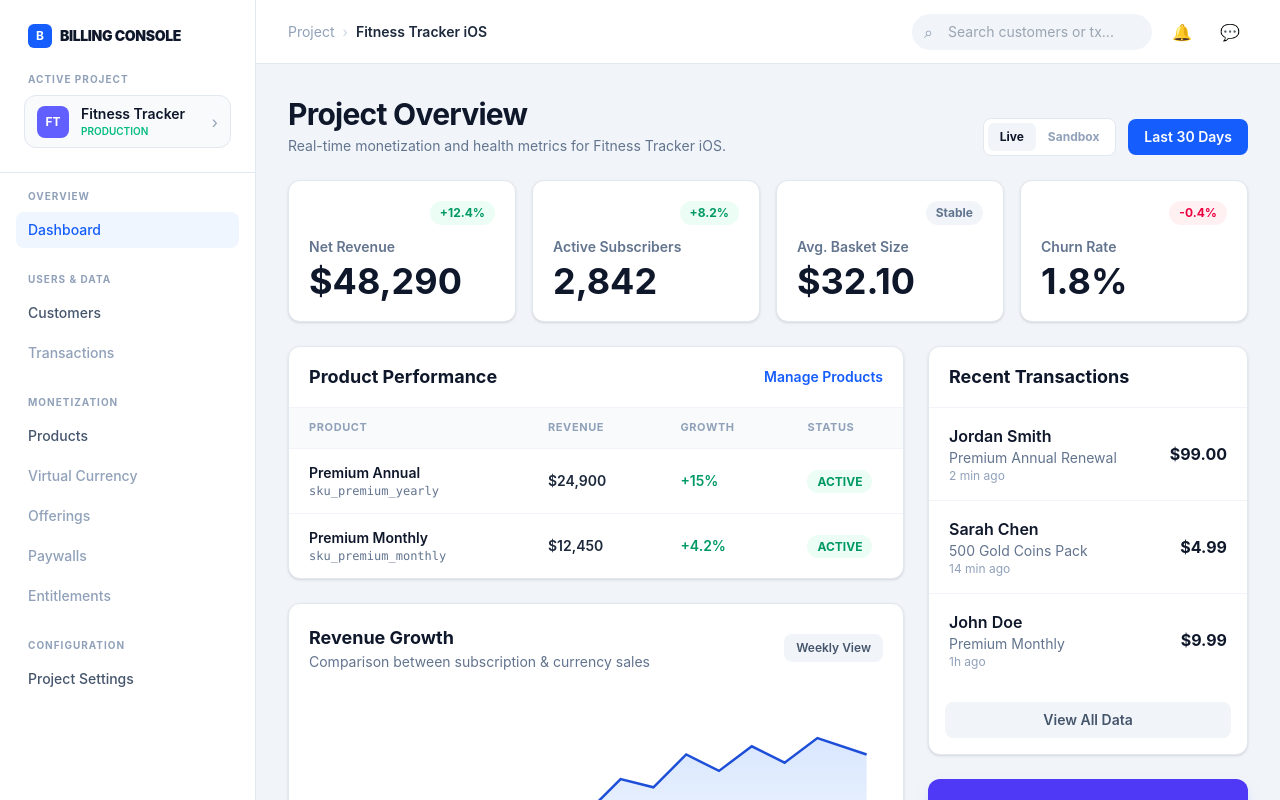
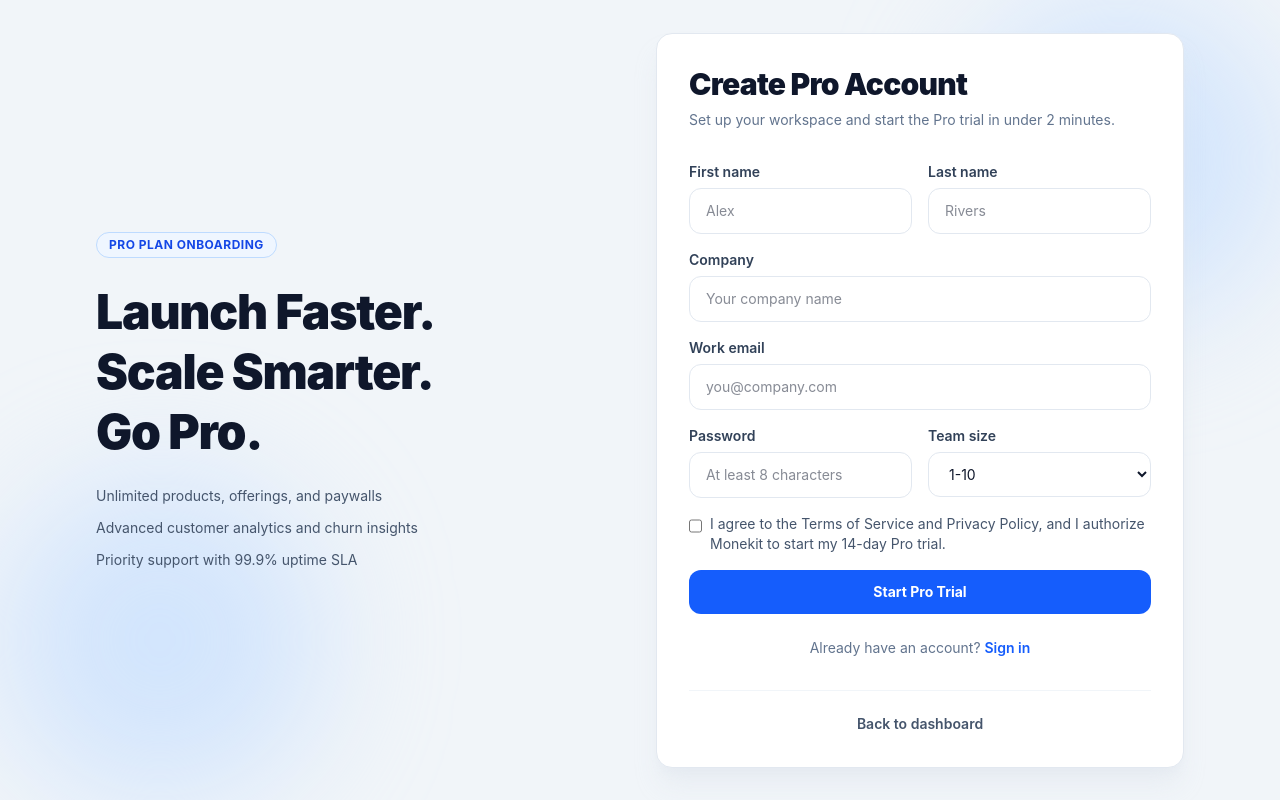
Before and after one commit to phucchp/monekit-dashboard-pro, a React (Vite) app: page /monekit-dashboard-pro/signup in a window 1280 px wide. Before the commit this address led to /monekit-dashboard-pro/. Shown: the top 800 px of the page. Built offline with nearby package versions, Linux system fonts and the light colour scheme.

Commit message:
Add signup and forgot-password auth screens

```diff
--- /dev/null
+++ b/src/pages/ForgotPasswordPage.tsx
@@ -0,0 +1,65 @@
+import { Link } from 'react-router-dom'
+
+function ForgotPasswordPage() {
+  return (
+    <section className="relative min-h-screen overflow-hidden bg-slate-100 text-slate-900">
+      <div className="pointer-events-none absolute inset-0">
+        <div className="absolute top-0 left-0 h-80 w-80 rounded-full bg-blue-200/60 blur-3xl" />
+        <div className="absolute right-0 bottom-0 h-80 w-80 rounded-full bg-indigo-200/60 blur-3xl" />
+      </div>
+
+      <div className="relative mx-auto grid min-h-screen w-full max-w-6xl items-center gap-8 px-4 py-8 sm:px-6 lg:grid-cols-2 lg:px-8">
+        <aside className="hidden lg:block">
+          <p className="inline-flex rounded-full border border-blue-200 bg-blue-50 px-3 py-1 text-xs font-bold tracking-[0.5px] text-blue-700 uppercase">
+            Account Recovery
+          </p>
+          <h1 className="mt-6 text-5xl leading-tight font-black tracking-tight text-slate-900">
+            Reset Password.
+            <br />
+            Get Back To
+            <br />
+            Your Workspace.
+          </h1>
+          <p className="mt-5 max-w-md text-base text-slate-600">
+            Enter your work email and we will send a secure password reset link.
+          </p>
+        </aside>
+
+        <div className="w-full rounded-2xl border border-slate-200 bg-white p-6 shadow-xl shadow-slate-200/70 sm:p-8">
+          <div>
+            <h2 className="text-3xl font-black tracking-tight text-slate-900">Forgot Password</h2>
+            <p className="mt-2 text-sm text-slate-500">
+              We will send instructions to your email to reset your password.
+            </p>
+          </div>
+
+          <form className="mt-8 space-y-4">
+            <label className="block">
+              <span className="mb-1.5 block text-sm font-semibold text-slate-700">Work Email</span>
+              <input
+                type="email"
+                placeholder="you@company.com"
+                className="w-full rounded-xl border border-slate-200 px-4 py-3 text-sm outline-none transition focus:border-blue-500 focus:ring-4 focus:ring-blue-100"
+              />
+            </label>
+
+            <button
+              type="button"
+              className="w-full rounded-xl bg-blue-600 px-4 py-3 text-sm font-bold text-white transition hover:bg-blue-700"
+            >
+              Send Reset Link
+            </button>
+          </form>
+
+          <div className="mt-8 border-t border-slate-100 pt-5 text-center">
+            <Link to="/login" className="text-sm font-semibold text-blue-600 hover:text-blue-700">
+              Back to sign in
+            </Link>
+          </div>
+        </div>
+      </div>
+    </section>
+  )
+}
+
+export default ForgotPasswordPage
--- a/src/pages/LoginPage.tsx
+++ b/src/pages/LoginPage.tsx
@@ -58,9 +58,12 @@ function LoginPage() {
                 <input type="checkbox" className="h-4 w-4 rounded border-slate-300 text-blue-600" />
                 Remember me
               </label>
-              <a href="#" className="text-sm font-semibold text-blue-600 hover:text-blue-700">
+              <Link
+                to="/forgot-password"
+                className="text-sm font-semibold text-blue-600 hover:text-blue-700"
+              >
                 Forgot password?
-              </a>
+              </Link>
             </div>
 
             <button
@@ -96,9 +99,9 @@ function LoginPage() {
 
           <p className="mt-6 text-center text-sm text-slate-500">
             New here?{' '}
-            <a href="#" className="font-semibold text-blue-600 hover:text-blue-700">
+            <Link to="/signup" className="font-semibold text-blue-600 hover:text-blue-700">
               Create an account
-            </a>
+            </Link>
           </p>
 
           <div className="mt-8 border-t border-slate-100 pt-5 text-center">
--- /dev/null
+++ b/src/pages/SignUpPage.tsx
@@ -0,0 +1,137 @@
+import { Link } from 'react-router-dom'
+
+function SignUpPage() {
+  return (
+    <section className="relative min-h-screen overflow-hidden bg-slate-100 text-slate-900">
+      <div className="pointer-events-none absolute inset-0">
+        <div className="absolute top-0 right-0 h-80 w-80 rounded-full bg-blue-200/60 blur-3xl" />
+        <div className="absolute bottom-0 left-0 h-80 w-80 rounded-full bg-blue-200/60 blur-3xl" />
+      </div>
+
+      <div className="relative mx-auto grid min-h-screen w-full max-w-6xl items-center gap-8 px-4 py-8 sm:px-6 lg:grid-cols-2 lg:px-8">
+        <aside className="hidden lg:block">
+          <p className="inline-flex rounded-full border border-blue-200 bg-blue-50 px-3 py-1 text-xs font-bold tracking-[0.5px] text-blue-700 uppercase">
+            Pro Plan Onboarding
+          </p>
+          <h1 className="mt-6 text-5xl leading-tight font-black tracking-tight text-slate-900">
+            Launch Faster.
+            <br />
+            Scale Smarter.
+            <br />
+            Go Pro.
+          </h1>
+          <ul className="mt-6 space-y-3 text-sm text-slate-600">
+            <li>Unlimited products, offerings, and paywalls</li>
+            <li>Advanced customer analytics and churn insights</li>
+            <li>Priority support with 99.9% uptime SLA</li>
+          </ul>
+        </aside>
+
+        <div className="w-full rounded-2xl border border-slate-200 bg-white p-6 shadow-xl shadow-slate-200/70 sm:p-8">
+          <div>
+            <h2 className="text-3xl font-black tracking-tight text-slate-900">
+              Create Pro Account
+            </h2>
+            <p className="mt-2 text-sm text-slate-500">
+              Set up your workspace and start the Pro trial in under 2 minutes.
+            </p>
+          </div>
+
+          <form className="mt-8 space-y-4">
+            <div className="grid gap-4 sm:grid-cols-2">
+              <label className="block">
+                <span className="mb-1.5 block text-sm font-semibold text-slate-700">
+                  First name
+                </span>
+                <input
+                  type="text"
+                  placeholder="Alex"
+                  className="w-full rounded-xl border border-slate-200 px-4 py-3 text-sm outline-none transition focus:border-blue-500 focus:ring-4 focus:ring-blue-100"
+                />
+              </label>
+              <label className="block">
+                <span className="mb-1.5 block text-sm font-semibold text-slate-700">Last name</span>
+                <input
+                  type="text"
+                  placeholder="Rivers"
+                  className="w-full rounded-xl border border-slate-200 px-4 py-3 text-sm outline-none transition focus:border-blue-500 focus:ring-4 focus:ring-blue-100"
+                />
+              </label>
+            </div>
+
+            <label className="block">
+              <span className="mb-1.5 block text-sm font-semibold text-slate-700">Company</span>
+              <input
+                type="text"
+                placeholder="Your company name"
+                className="w-full rounded-xl border border-slate-200 px-4 py-3 text-sm outline-none transition focus:border-blue-500 focus:ring-4 focus:ring-blue-100"
+              />
+            </label>
+
+            <label className="block">
+              <span className="mb-1.5 block text-sm font-semibold text-slate-700">Work email</span>
+              <input
+                type="email"
+                placeholder="you@company.com"
+                className="w-full rounded-xl border border-slate-200 px-4 py-3 text-sm outline-none transition focus:border-blue-500 focus:ring-4 focus:ring-blue-100"
+              />
+            </label>
+
+            <div className="grid gap-4 sm:grid-cols-2">
+              <label className="block">
+                <span className="mb-1.5 block text-sm font-semibold text-slate-700">Password</span>
+                <input
+                  type="password"
+                  placeholder="At least 8 characters"
+                  className="w-full rounded-xl border border-slate-200 px-4 py-3 text-sm outline-none transition focus:border-blue-500 focus:ring-4 focus:ring-blue-100"
+                />
+              </label>
+              <label className="block">
+                <span className="mb-1.5 block text-sm font-semibold text-slate-700">Team size</span>
+                <select className="w-full rounded-xl border border-slate-200 bg-white px-4 py-3 text-sm outline-none transition focus:border-blue-500 focus:ring-4 focus:ring-blue-100">
+                  <option>1-10</option>
+                  <option>11-50</option>
+                  <option>51-200</option>
+                  <option>200+</option>
+                </select>
+              </label>
+            </div>
+
+            <label className="flex items-start gap-2 text-sm text-slate-600">
+              <input
+                type="checkbox"
+                className="mt-1 h-4 w-4 rounded border-slate-300 text-blue-600"
+              />
+              <span>
+                I agree to the Terms of Service and Privacy Policy, and I authorize Monekit to start
+                my 14-day Pro trial.
+              </span>
+            </label>
+
+            <button
+              type="button"
+              className="w-full rounded-xl bg-blue-600 px-4 py-3 text-sm font-bold text-white transition hover:bg-blue-700"
+            >
+              Start Pro Trial
+            </button>
+          </form>
+
+          <p className="mt-6 text-center text-sm text-slate-500">
+            Already have an account?{' '}
+            <Link to="/login" className="font-semibold text-blue-600 hover:text-blue-700">
+              Sign in
+            </Link>
+          </p>
+
+          <div className="mt-8 border-t border-slate-100 pt-5 text-center">
+            <Link to="/" className="text-sm font-semibold text-slate-600 hover:text-slate-900">
+              Back to dashboard
+            </Link>
+          </div>
+        </div>
+      </div>
+    </section>
+  )
+}
+
+export default SignUpPage
```
Also changed, not shown: src/router.tsx (+10 -0 lines).
